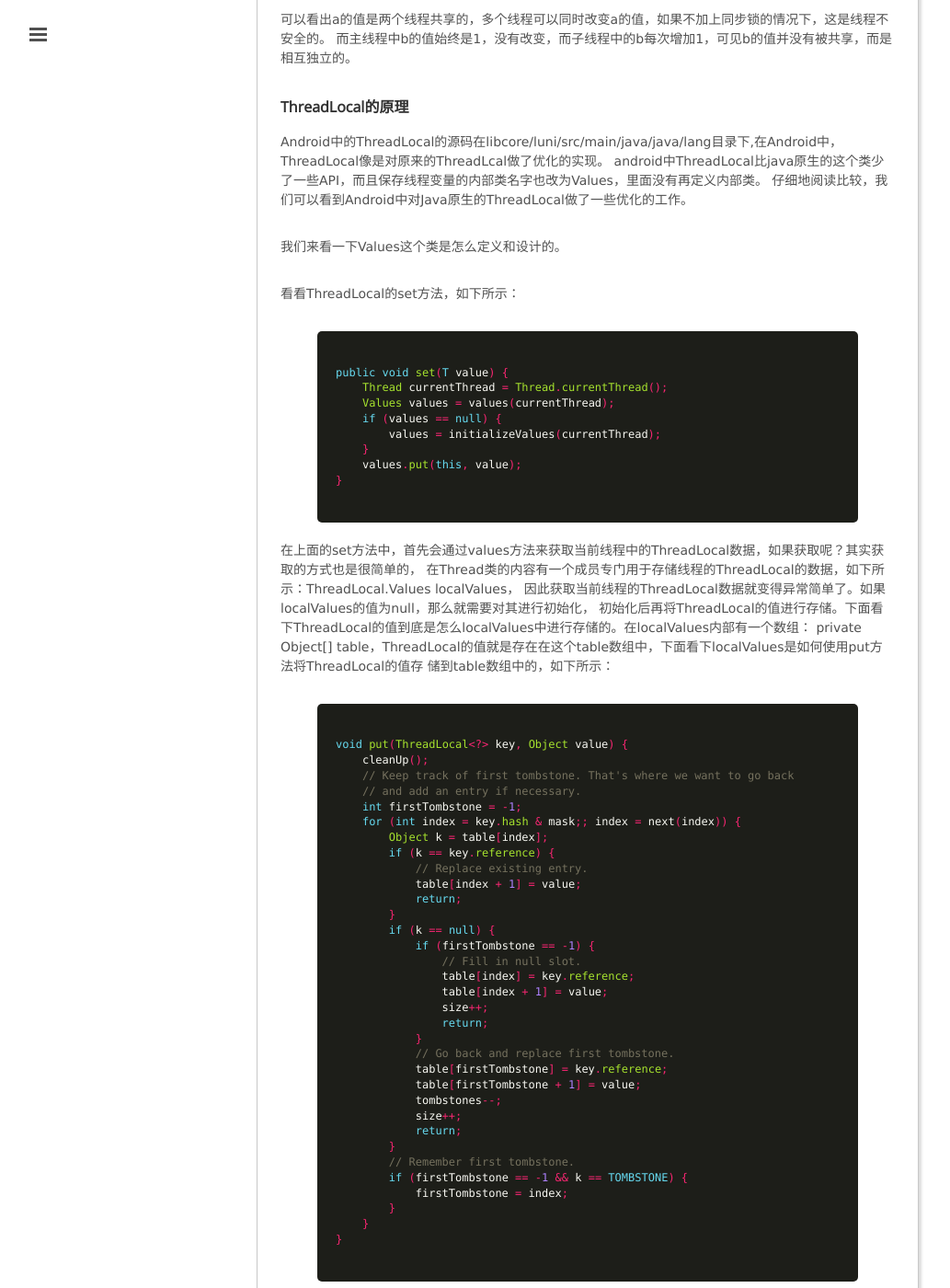
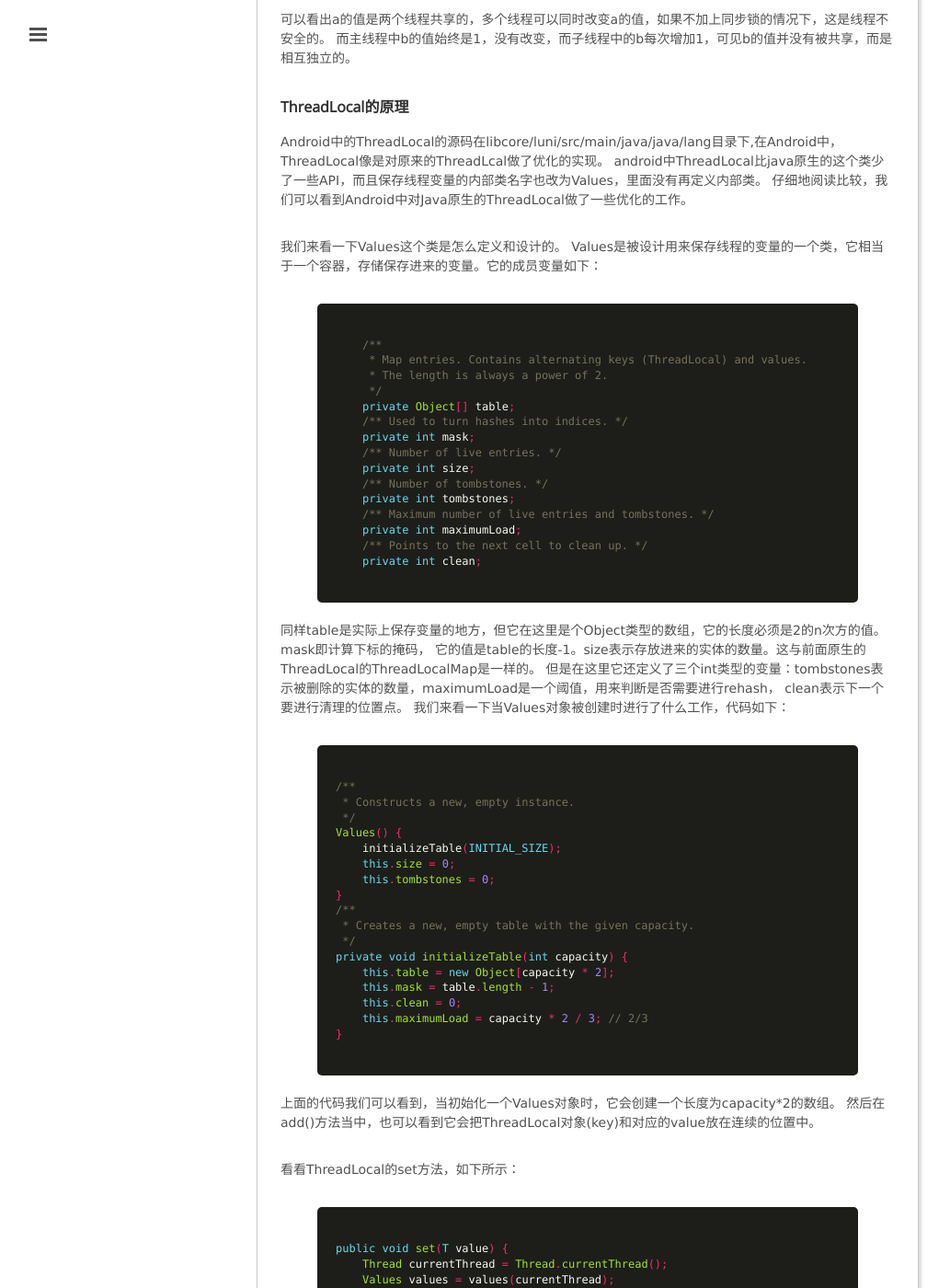
Before and after one commit to mxn21/mxn21.github.io, a Jekyll site: the page built from _posts/2016-3-9-理解Threadlocal.md, in a window 1280 px wide and 1400 px high, scrolled down 3887 px. Shown: the whole window at 92% size, without its empty margins (1-1034 px from the left). Built offline with Jekyll 4.4.1, drawn with Linux system fonts in a browser that asks for light colours; Markdown is read by kramdown in place of the engine named in the settings; comment, search, counter and statistics services are not loaded.

Commit message:
12312312

```diff
--- a/_posts/2016-3-9-理解Threadlocal.md
+++ b/_posts/2016-3-9-理解Threadlocal.md
@@ -135,6 +135,55 @@
 仔细地阅读比较，我们可以看到Android中对Java原生的ThreadLocal做了一些优化的工作。
 
 我们来看一下Values这个类是怎么定义和设计的。
+Values是被设计用来保存线程的变量的一个类，它相当于一个容器，存储保存进来的变量。它的成员变量如下：
+
+    {% highlight java %}
+    /**
+     * Map entries. Contains alternating keys (ThreadLocal) and values.
+     * The length is always a power of 2.
+     */
+    private Object[] table;
+    /** Used to turn hashes into indices. */
+    private int mask;
+    /** Number of live entries. */
+    private int size;
+    /** Number of tombstones. */
+    private int tombstones;
+    /** Maximum number of live entries and tombstones. */
+    private int maximumLoad;
+    /** Points to the next cell to clean up. */
+    private int clean;
+    {% endhighlight %}
+
+同样table是实际上保存变量的地方，但它在这里是个Object类型的数组，它的长度必须是2的n次方的值。mask即计算下标的掩码，
+它的值是table的长度-1。size表示存放进来的实体的数量。这与前面原生的ThreadLocal的ThreadLocalMap是一样的。
+但是在这里它还定义了三个int类型的变量：tombstones表示被删除的实体的数量，maximumLoad是一个阈值，用来判断是否需要进行rehash，
+clean表示下一个要进行清理的位置点。 我们来看一下当Values对象被创建时进行了什么工作，代码如下：
+
+    {% highlight java %}
+/**
+ * Constructs a new, empty instance.
+ */
+Values() {
+    initializeTable(INITIAL_SIZE);
+    this.size = 0;
+    this.tombstones = 0;
+}
+/**
+ * Creates a new, empty table with the given capacity.
+ */
+private void initializeTable(int capacity) {
+    this.table = new Object[capacity * 2];
+    this.mask = table.length - 1;
+    this.clean = 0;
+    this.maximumLoad = capacity * 2 / 3; // 2/3
+}
+    {% endhighlight %}
+
+上面的代码我们可以看到，当初始化一个Values对象时，它会创建一个长度为capacity*2的数组。
+然后在add()方法当中，也可以看到它会把ThreadLocal对象(key)和对应的value放在连续的位置中。
+
+
 
 看看ThreadLocal的set方法，如下所示：
 
```
